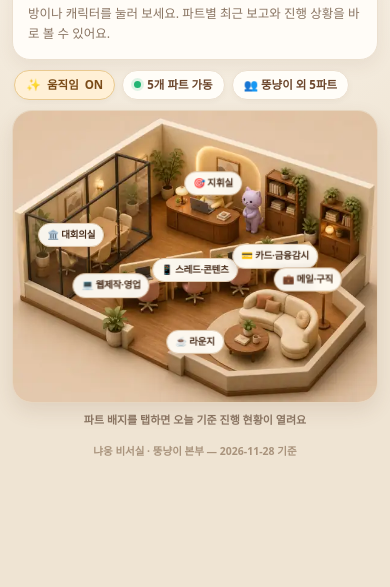
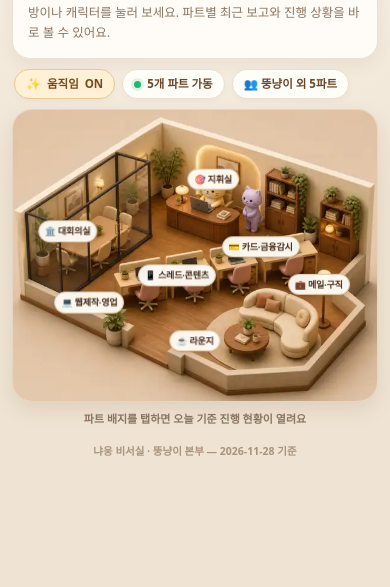
Before and after one commit to nyawoongWorks/shop, a plain HTML site: page office/index.html in a window 390 px wide. Shown: the part 257-844 px from the top of the page. Drawn offline with Linux system fonts and the light colour scheme.

Commit message:
Spread map badges for narrow phones

```diff
--- a/office/index.html
+++ b/office/index.html
@@ -51,12 +51,12 @@
 
       <div class="map motion" id="map">
         <img src="img/office.webp" width="600" height="480" alt="따뜻한 원목 톤의 3D 사무실 — 왼쪽 유리 회의실, 가운데 지휘실 책상의 고양이 두 마리, 다섯 개의 파트 책상, 앞쪽 소파 라운지">
-        <button class="hot" data-part="command" style="left:55%;top:26%">🎯 지휘실</button>
-        <button class="hot" data-part="meeting" style="left:16%;top:44%">🏛️ 대회의실</button>
-        <button class="hot" data-part="web" style="left:27%;top:61%">💻 웹제작·영업</button>
-        <button class="hot" data-part="content" style="left:50%;top:55%">📱 스레드·콘텐츠</button>
-        <button class="hot" data-part="finance" style="left:72%;top:50%">💳 카드·금융감시</button>
-        <button class="hot" data-part="career" style="left:81%;top:58%">💼 메일·구직</button>
+        <button class="hot" data-part="command" style="left:55%;top:25%">🎯 지휘실</button>
+        <button class="hot" data-part="meeting" style="left:15%;top:43%">🏛️ 대회의실</button>
+        <button class="hot" data-part="web" style="left:21%;top:67%">💻 웹제작·영업</button>
+        <button class="hot" data-part="content" style="left:45%;top:57%">📱 스레드·콘텐츠</button>
+        <button class="hot" data-part="finance" style="left:68%;top:47%">💳 카드·금융감시</button>
+        <button class="hot" data-part="career" style="left:84%;top:60%">💼 메일·구직</button>
         <button class="hot" data-part="lounge" style="left:50%;top:80%">☕ 라운지</button>
       </div>
       <p class="map-note">파트 배지를 탭하면 오늘 기준 진행 현황이 열려요</p>
--- a/office/style.css
+++ b/office/style.css
@@ -187,6 +187,10 @@ button.chip.off{color:var(--muted)}
 .links .s{color:#A98F73;font-weight:700;font-size:10.5px;white-space:nowrap}
 .close{display:block;width:100%;margin-top:12px;font:inherit;font-size:13px;font-weight:800;color:#6B452B;background:#F3E8D8;border:1px solid #E7D6BE;border-radius:13px;padding:12px;cursor:pointer}
 
+@media (max-width:420px){
+  .hot{font-size:9px;padding:3px 6px}
+  .tab{font-size:10px}
+}
 @media (min-width:560px){
   body{background:radial-gradient(90% 55% at 50% 0%,#F4EBDA 0%,#EADDC7 62%,#E1D2B9 100%)}
   .app{
```
